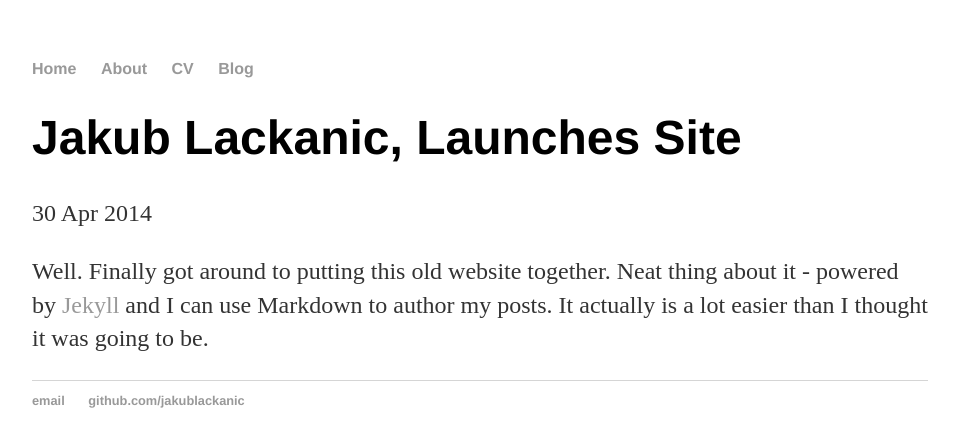
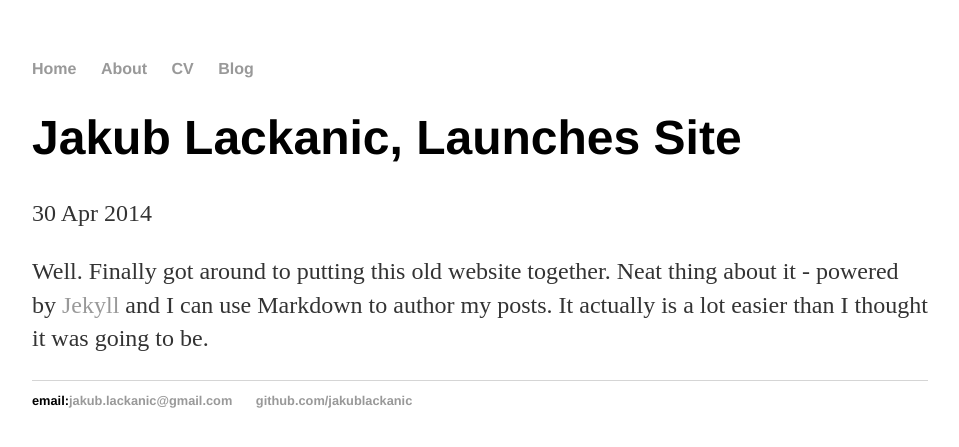
Before and after one commit to jakublackanic/jakublackanic.github.io, a Jekyll site: the page built from _posts/2014-04-30-jakub-lackanic-site-launched.md, in a window 1280 px wide. Shown: the top 447 px of the page, without its empty margins (160-1119 px from the left). Built offline with Jekyll 4.4.1, drawn with Linux system fonts in a browser that asks for light colours.

Commit message:
change mail

```diff
--- a/_layouts/default.html
+++ b/_layouts/default.html
@@ -21,7 +21,7 @@
 			</div><!-- /.container -->
 			<footer>
 	    		<ul>
-	        		<li><a href="mailto:jakub.lackanic@gmail.com">email</a></li>
+	        		<li>email:<a href="mailto:jakub.lackanic@gmail.com">jakub.lackanic@gmail.com</a></li>
 	        		<li><a href="https://github.com/jakublackanic">github.com/jakublackanic</a></li>
 				</ul>
 			</footer>
```
